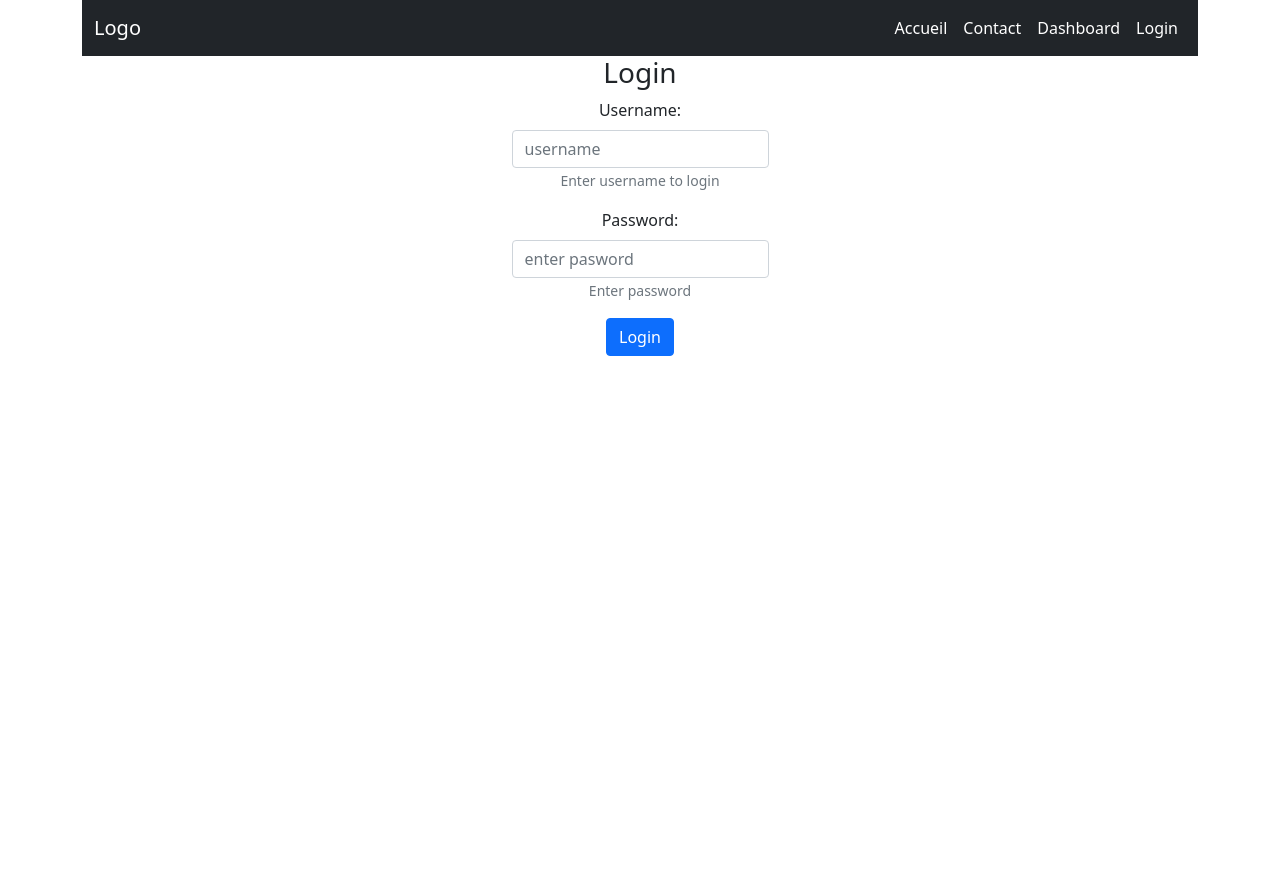
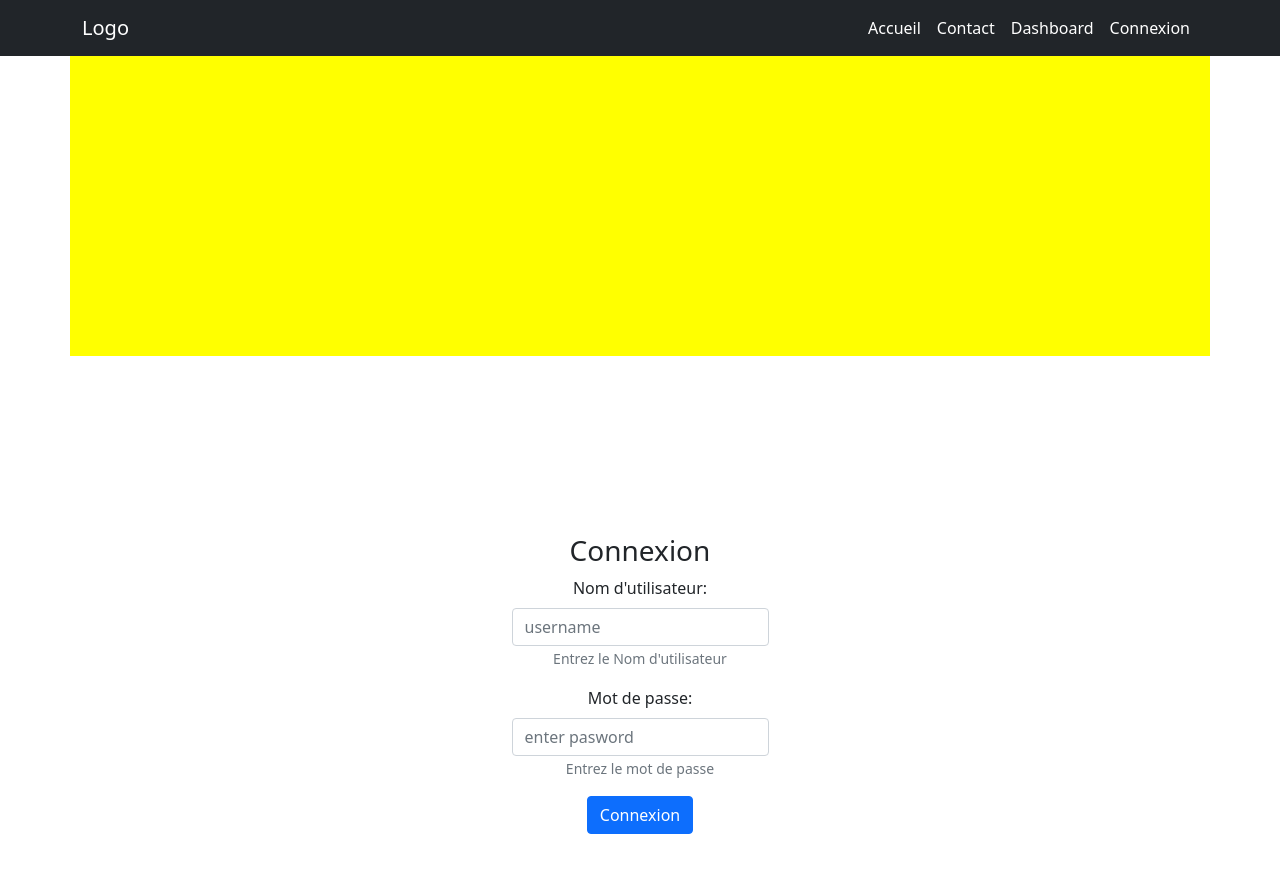
Before and after one commit to Elcid-Chawa/service-technique, a React (Create React App) app: page /login in a window 1280 px wide. Shown: the top 872 px of the page. Before the commit the page ends 800 px from the top, so only its background shows below. Built offline with nearby package versions, Linux system fonts and the light colour scheme.

Commit message:
modified changes

```diff
--- a/src/App.js
+++ b/src/App.js
@@ -9,8 +9,8 @@ import ProtectedRoute from './components/ProtectedRoute';
 import NewProduct from './components/NewProduct';
 import Dashboard from './components/Dashboard';
 import Menu from './components/Menu';
-import Main from './components/Main'
-import { Container } from 'react-bootstrap';
+import Main from './components/Main';
+import Header from './components/Header';
 
 class App extends Component {
   componentDidMount(){
@@ -23,15 +23,14 @@ class App extends Component {
       return (
         <BrowserRouter>
           <Fragment>
-            <Container>
             <Menu />
+            <Header />
             <Routes>
               <Route exact path ='/' element={<Main />} />
               <Route exact path='/dashboard' element={<Dashboard {...this.props}/>} />
               <Route path ='/add' exact element={<NewProduct />} />
               <Route exact path='/login' element={<Login />} />
             </Routes>
-            </Container>
           </Fragment>
         </BrowserRouter>
 
--- /dev/null
+++ b/src/components/Header.js
@@ -0,0 +1,10 @@
+import React from "react";
+import { Container } from "react-bootstrap";
+
+export default function Header(){
+    return(
+        <Container style={{backgroundColor: "yellow", width:"100%", height: "300px"}}>
+
+        </Container>
+    )
+}
--- a/src/components/Login.js
+++ b/src/components/Login.js
@@ -65,20 +65,20 @@ class Login extends Component {
                         {loggedIn &&
                             <Navigate to="/dashboard" replace={true} />
                         }
-                        <h3>Login</h3>
+                        <h3>Connexion</h3>
 
                         <Form.Group className="form-outline mb-3">
-                            <Form.Label>Username: </Form.Label>
+                            <Form.Label>Nom d'utilisateur: </Form.Label>
                             <Form.Control type="text" name='username' placeholder='username' value={this.state.username} onChange={this.handleChange} />
-                            <Form.Text className='test-muted'> Enter username to login</Form.Text>
+                            <Form.Text className='test-muted'> Entrez le Nom d'utilisateur</Form.Text>
                         </Form.Group>
                         <Form.Group className="form-outline mb-3" controlId="formGroupPassword">
-                            <Form.Label>Password: </Form.Label>
+                            <Form.Label>Mot de passe: </Form.Label>
                             <Form.Control type="password" placeholder='enter pasword' />
-                            <Form.Text className='test-muted'>Enter password</Form.Text>
+                            <Form.Text className='test-muted'>Entrez le mot de passe</Form.Text>
                         </Form.Group>
 
-                        <Button type='submit' className='btn btn-primary btn-block mb-4'>Login</Button>
+                        <Button type='submit' className='btn btn-primary btn-block mb-4'>Connexion</Button>
 
                     </Form>
             </Container>
--- a/src/components/Main.js
+++ b/src/components/Main.js
@@ -1,14 +1,19 @@
 import React from "react";
-import { Container, Row, Col, Carousel, Card } from "react-bootstrap";
+import {
+    Container,
+    Row,
+    Col,
+    Carousel,
+    Card
+    } from "react-bootstrap";
 
 export default function Main(){
     return(
         <Container>
             <Row>
                 <Container
-                className="bg-image p-5 text-center shadow-1-strong rounded mb-5 text-white"
-                style={{backgroundImage: `url('https://mdbcdn.b-cdn.net/img/new/fluid/nature/015.webp')`,
-                }} >
+                className="bg-image p-5 mb-1 mt-1 text-center shadow-1-strong rounded "
+                 >
                     <Row >
                         <Col style={{text:"white"}}>Service Technique</Col>
                         <Col>image</Col>
@@ -25,44 +30,44 @@ export default function Main(){
                         <Col></Col>
                     </Row>
                     This is the main page
+                    <Row>
+
+                    </Row>
                 </Container>
             </Row>
-            <Row>
-                <Container>
+
                 <Carousel>
                     <Carousel.Item>
                         <img
-                                className="d-block w-100"
-                                alt="First Slide"
-                            />
+                            className="d-block w-100 h-50"
+                            src="https://cdn.pixabay.com/photo/2022/02/08/09/03/window-7001026_960_720.jpg"
+                            alt=" Test image" />
                         <Carousel.Caption>
-                                <h3>Service Maintenance</h3>
-                                <p>We take care of maintenance services</p>
+                            <h1>Service</h1>
+                            <p>A lot of services</p>
                         </Carousel.Caption>
                     </Carousel.Item>
                     <Carousel.Item>
                         <img
-                                className="d-block w-100"
-                                alt="Second Slide"
-                            />
+                            className="d-block w-100 h-50"
+                            src="https://cdn.pixabay.com/photo/2016/05/05/02/37/sunset-1373171_960_720.jpg"
+                            alt=" Test image" />
                         <Carousel.Caption>
-                                <h3>Service Mission</h3>
-                                <p></p>
+                            <h1>Service3</h1>
+                            <p>A lot of services</p>
                         </Carousel.Caption>
                     </Carousel.Item>
                     <Carousel.Item>
                         <img
-                                className="d-block w-100"
-                                alt="3rd Slide"
-                            />
+                            className="d-block w-100 h-50"
+                            src="https://cdn.pixabay.com/photo/2013/07/18/20/26/sea-164989_960_720.jpg"
+                            alt=" Test image" />
                         <Carousel.Caption>
-                                <h3>Service Interventions</h3>
-                                <p>Sur tout kes appareils electric, chanbre froid, fous...</p>
+                            <h1>Service2</h1>
+                            <p>A lot of services</p>
                         </Carousel.Caption>
                     </Carousel.Item>
                 </Carousel>
-                </Container>
-            </Row>
 
             <Row>
                 <Col>
@@ -107,7 +112,7 @@ export default function Main(){
                 <Card className="text-center">
                         <Card.Header className="bg-image hover-overlay ripple">
                             <img
-                                src="https://mdbcdn.b-cdn.net/img/new/standard/nature/111.webp"
+                                src="https://cdn.pixabay.com/photo/2013/07/18/20/26/sea-164989_960_720.jpg"
                                 className="img-fluid"
                             />
                             <div
--- a/src/components/Menu.js
+++ b/src/components/Menu.js
@@ -29,14 +29,14 @@ class Menu extends Component {
                             <Nav.Link className="text-white" eventKey="link-1"  as={NavLink} to="/dashboard">Dashboard</Nav.Link>
                         </Nav.Item>
                         <Nav.Item>
-                            {authedUser === 'root' && <Nav.Link className="text-white" eventKey="link-2"  as={NavLink} to="/add">New Product</Nav.Link>}
+                            {authedUser === 'root' && <Nav.Link className="text-white" eventKey="link-2"  as={NavLink} to="/add">Service</Nav.Link>}
                         </Nav.Item>
                         { (authedUser !==  null)
                             ? (<Nav.Item onClick={this.handleClick}>
-                                    <Nav.Link className="text-white" as={NavLink} eventKey="link-3" to='/login'>Logout</Nav.Link>
+                                    <Nav.Link className="text-white" as={NavLink} eventKey="link-3" to='/login'>Déconnexion</Nav.Link>
                                 </Nav.Item> )
                             : (<Nav.Item><Nav.Link className="text-white" as={NavLink} to='/login' >
-                                Login
+                                Connexion
                             </Nav.Link></Nav.Item> )
                         }
                     </Nav>
```
Lines whose indentation alone changed are shown as unchanged.
